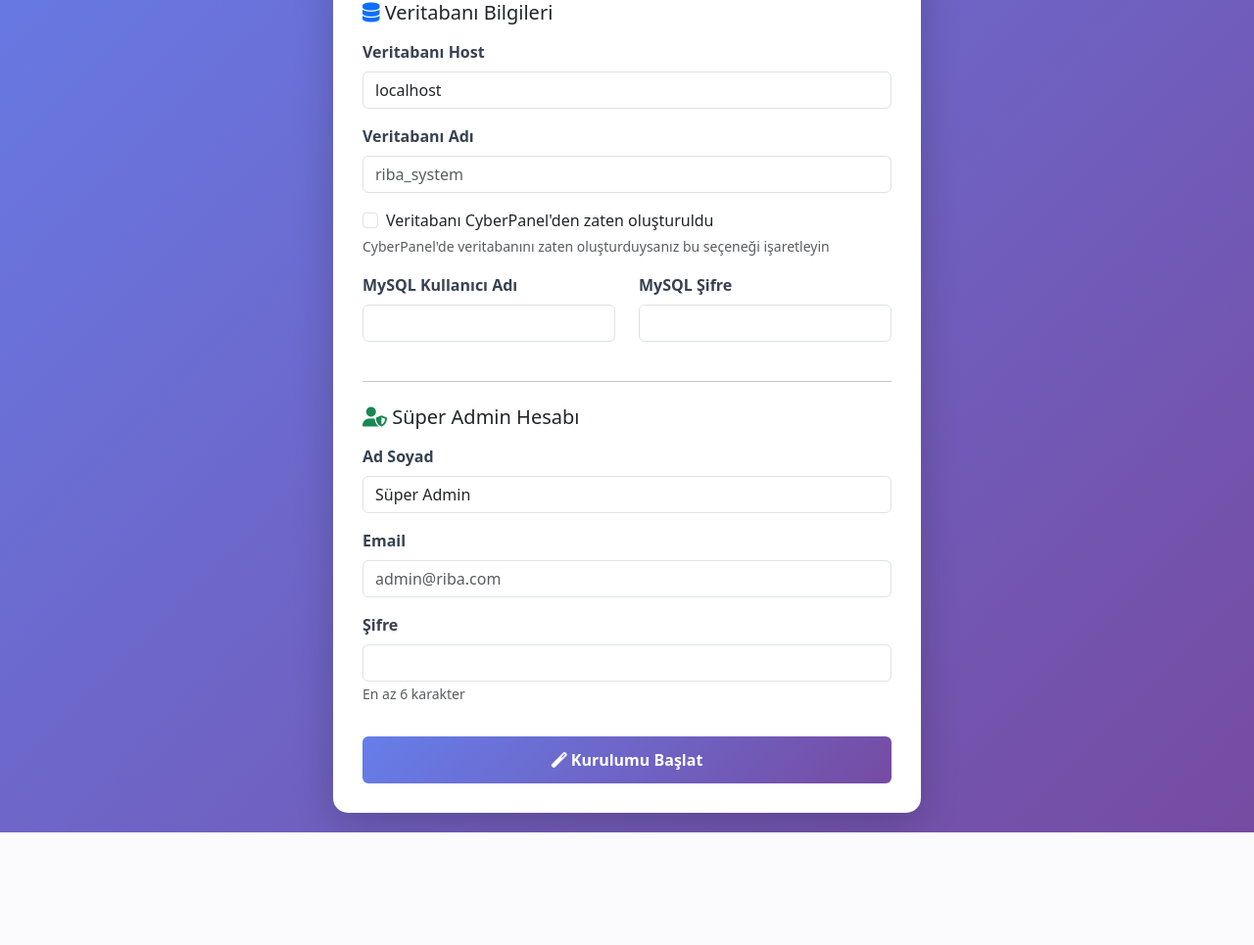
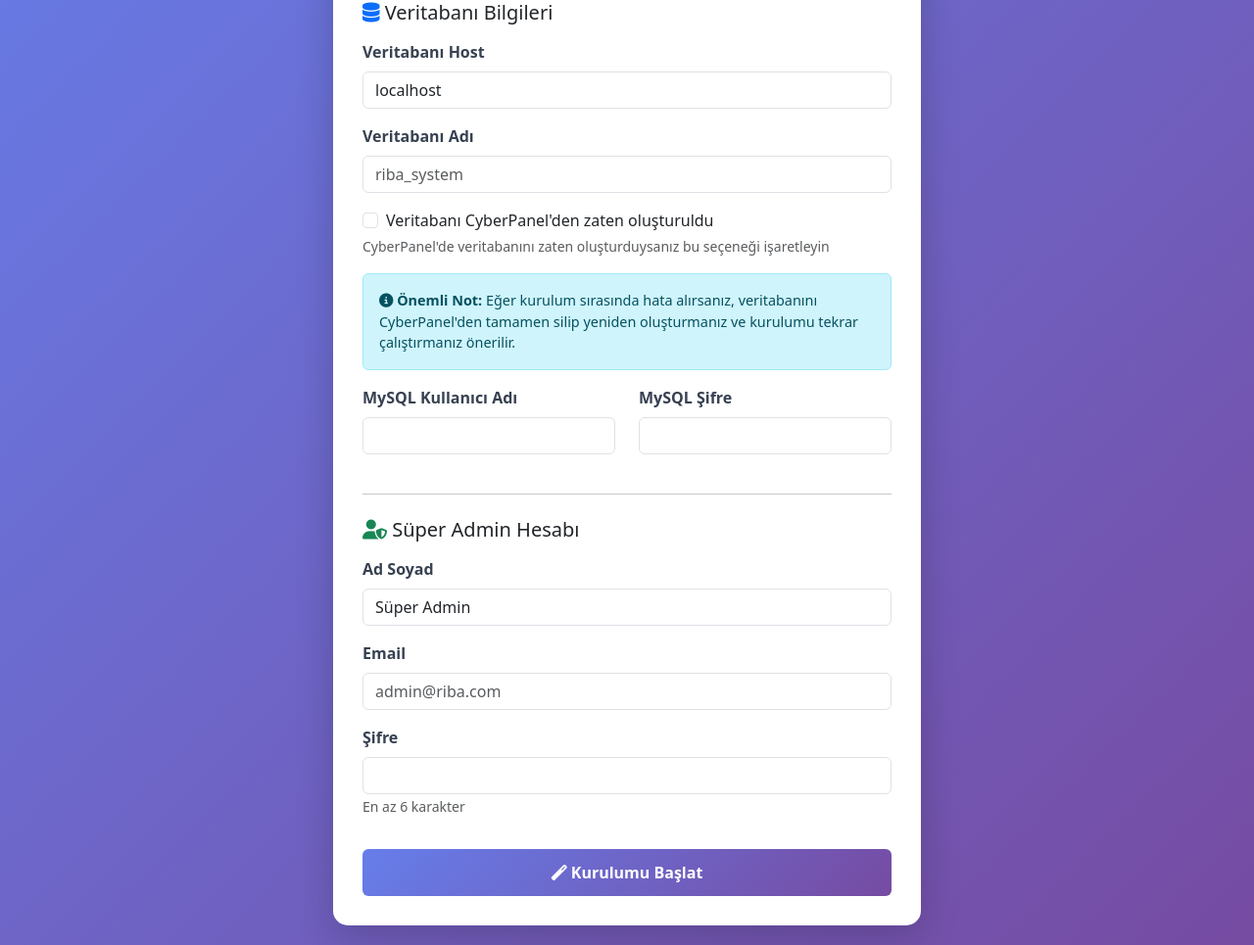
Before and after one commit to alimustpdr/riba-survey-system, a PHP site: page /install.php in a window 1280 px wide. Shown: the part 253-1218 px from the top of the page at 98% size. Before the commit the page ends 1103 px from the top, so only its background shows below. Run offline with PHP 8.4, Linux system fonts and the light colour scheme.

Commit message:
Fix foreign key constraint error by reordering tables in schema.sql
Co-authored-by: alimustpdr <98258189+alimustpdr@users.noreply.github.com>

```diff
--- a/install.php
+++ b/install.php
@@ -115,9 +115,23 @@ if ($_SERVER['REQUEST_METHOD'] === 'POST') {
                 header('refresh:2;url=login.php');
 
             } catch (PDOException $e) {
-                $error = 'Veritabanı hatası: ' . $e->getMessage();
+                $errorMsg = $e->getMessage();
+
+                // Foreign key constraint hatası için özel mesaj
+                if (strpos($errorMsg, '1005') !== false || strpos($errorMsg, 'errno: 150') !== false || strpos($errorMsg, 'Foreign key constraint') !== false) {
+                    $error = 'Veritabanı şema hatası: Tablolar oluşturulurken bir hata oluştu. ';
+                    $error .= 'Kurulum yarıda kaldıysa lütfen veritabanını tamamen silin ve kurulumu yeniden başlatın. ';
+                    $error .= '<br><br><strong>Çözüm:</strong><br>';
+                    $error .= '1. CyberPanel\'den veritabanını silin<br>';
+                    $error .= '2. Aynı isimde yeni bir veritabanı oluşturun<br>';
+                    $error .= '3. Kurulumu tekrar çalıştırın<br>';
+                    $error .= '<br><small>Teknik detay: ' . htmlspecialchars($errorMsg, ENT_QUOTES, 'UTF-8') . '</small>';
+                } else {
+                    $error = 'Veritabanı hatası: ' . htmlspecialchars($errorMsg, ENT_QUOTES, 'UTF-8');
+                    $error .= '<br><br><strong>Not:</strong> Eğer kurulum yarıda kaldıysa, veritabanını tamamen silip yeniden oluşturmanız önerilir.';
+                }
             } catch (Exception $e) {
-                $error = 'Hata: ' . $e->getMessage();
+                $error = 'Hata: ' . htmlspecialchars($e->getMessage(), ENT_QUOTES, 'UTF-8');
             }
         }
     }
@@ -182,6 +196,10 @@ if ($_SERVER['REQUEST_METHOD'] === 'POST') {
                         <small class="text-muted">CyberPanel'de veritabanını zaten oluşturduysanız bu seçeneği işaretleyin</small>
                     </div>
 
+                    <div class="alert alert-info" style="font-size: 0.9em;">
+                        <i class="fas fa-info-circle"></i> <strong>Önemli Not:</strong> Eğer kurulum sırasında hata alırsanız, veritabanını CyberPanel'den tamamen silip yeniden oluşturmanız ve kurulumu tekrar çalıştırmanız önerilir.
+                    </div>
+
                     <div class="row">
                         <div class="col-md-6 mb-3">
                             <label class="form-label">MySQL Kullanıcı Adı</label>
```
Also changed, not shown: database/schema.sql (+12 -12 lines).
